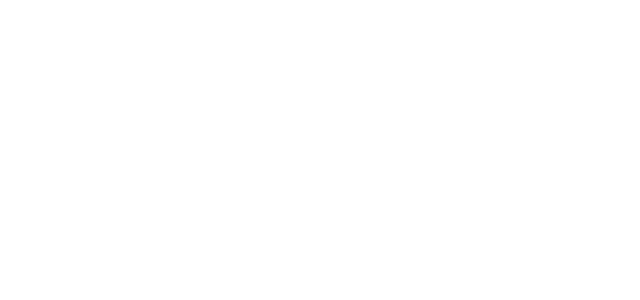
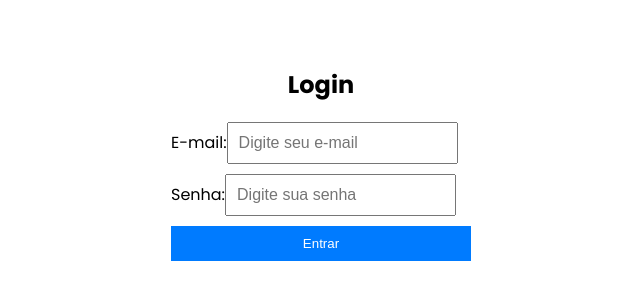
Before and after one commit to JuliaYuki/Project-PureTrip365, a React (Vite) app: page / in a window 1280 px wide. Before the commit this address had no page. Shown: the part 246-546 px from the top of the page, without its empty margins (319-959 px from the left). Built offline with nearby package versions, Linux system fonts and the light colour scheme.

Commit message:
Criaçao da pagina e components loginform, implementaçao dos campos de email e senha

```diff
--- a/src/App.jsx
+++ b/src/App.jsx
@@ -1,18 +1,11 @@
-import { Route, BrowserRouter as Router, Routes } from "react-router-dom";
 import LoginPage from "./pages/LoginPage/LoginPage";
-import RegisterPage from "./pages/RegisterPage/RegisterPage";
 
 function App() {
-	return (
-		<>
-			<Router>
-				<Routes>
-					<Route path="/login" element={<LoginPage />} />
-					<Route path="/register" element={<RegisterPage />} />
-				</Routes>
-			</Router>
-		</>
-	);
+  return (
+    <>
+      <LoginPage />
+    </>
+  );
 }
 
 export default App;
--- /dev/null
+++ b/src/components/LoginForm/LoginForm.css
@@ -0,0 +1,31 @@
+@import url("https://fonts.googleapis.com/css2?family=Poppins:ital,wght@0,100;0,200;0,300;0,400;0,500;0,600;0,700;0,800;0,900;1,100;1,200;1,300;1,400;1,500;1,600;1,700;1,800;1,900&display=swap");
+
+.form {
+  display: flex;
+  flex-direction: column;
+  gap: 10px;
+  width: 300px;
+}
+
+.input {
+  padding: 10px;
+  font-size: 16px;
+}
+
+.button {
+  padding: 10px;
+  background-color: #007bff;
+  color: white;
+  border: none;
+  cursor: pointer;
+  transition: background-color 0.3s ease;
+}
+
+.button:hover {
+  background-color: #0056b3;
+}
+
+.error {
+  color: red;
+  font-size: 12px;
+}
--- /dev/null
+++ b/src/components/LoginForm/LoginForm.jsx
@@ -0,0 +1,54 @@
+import { useForm } from "react-hook-form";
+import "./LoginForm.css";
+
+export default function LoginForm({ onLogin }) {
+  const {
+    register,
+    handleSubmit,
+    formState: { errors },
+  } = useForm();
+
+  const onSubmit = (data) => {
+    onLogin(data.email, data.password);
+  };
+
+  return (
+    <>
+      <form onSubmit={handleSubmit(onSubmit)} className="form">
+        <div>
+          <label htmlFor="email">E-mail:</label>
+          <input
+            type="email"
+            placeholder="Digite seu e-mail"
+            {...register("email", {
+              required: "E-mail é obrigatório",
+              pattern: {
+                value: /^[a-z0-9._%+-]+@[a-z0-9.-]+\.[a-z]{2,4}$/i,
+                message: "E-mail inválido",
+              },
+            })}
+            className="input"
+          />
+          {errors.email && (
+            <span className="error">{errors.email.message}</span>
+          )}
+        </div>
+        <div>
+          <label htmlFor="password">Senha:</label>
+          <input
+            type="password"
+            placeholder="Digite sua senha"
+            {...register("password", { required: "Senha é obrigatória" })}
+            className="input"
+          />
+          {errors.password && (
+            <span className="error">{errors.password.message}</span>
+          )}
+        </div>
+        <button type="submit" className="button">
+          Entrar
+        </button>
+      </form>
+    </>
+  );
+}
--- a/src/index.css
+++ b/src/index.css
@@ -1,4 +1,5 @@
 body {
+  font-family: "Poppins", sans-serif;
   height: 100vh;
   display: grid;
   justify-content: center;
--- /dev/null
+++ b/src/pages/LoginPage/LoginPage.css
@@ -0,0 +1,7 @@
+.container {
+  display: flex;
+  flex-direction: column;
+  align-items: center;
+  justify-content: center;
+  height: 100vh;
+}
--- /dev/null
+++ b/src/pages/LoginPage/LoginPage.jsx
@@ -0,0 +1,19 @@
+import LoginForm from "../../components/LoginForm/LoginForm";
+import "./LoginPage.css";
+
+export default function LoginPage() {
+  const handleLogin = (email, password) => {
+    console.log("email: ", email);
+    console.log("password: ", password);
+    alert("Login efetuado com sucesso!");
+  };
+
+  return (
+    <>
+      <div className="container">
+        <h2>Login</h2>
+        <LoginForm onLogin={handleLogin} />
+      </div>
+    </>
+  );
+}
```
